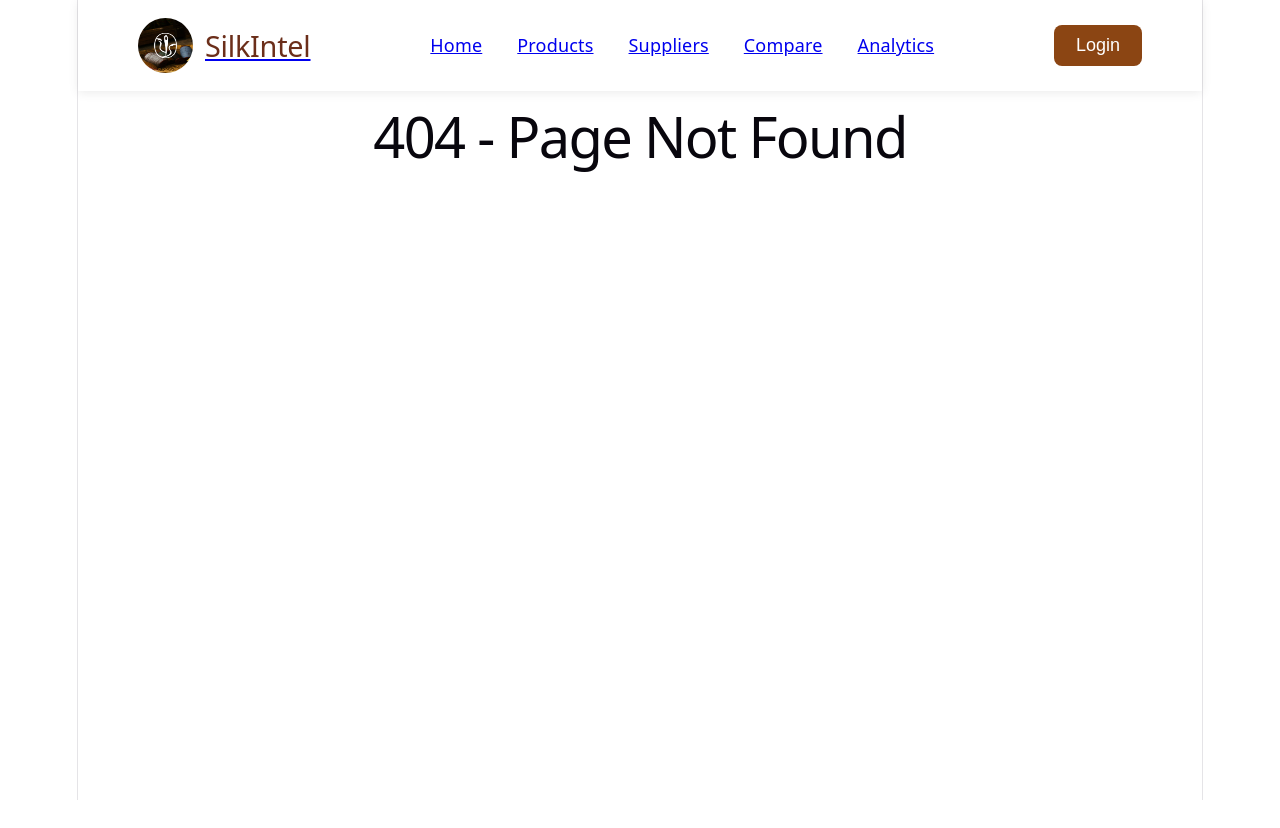
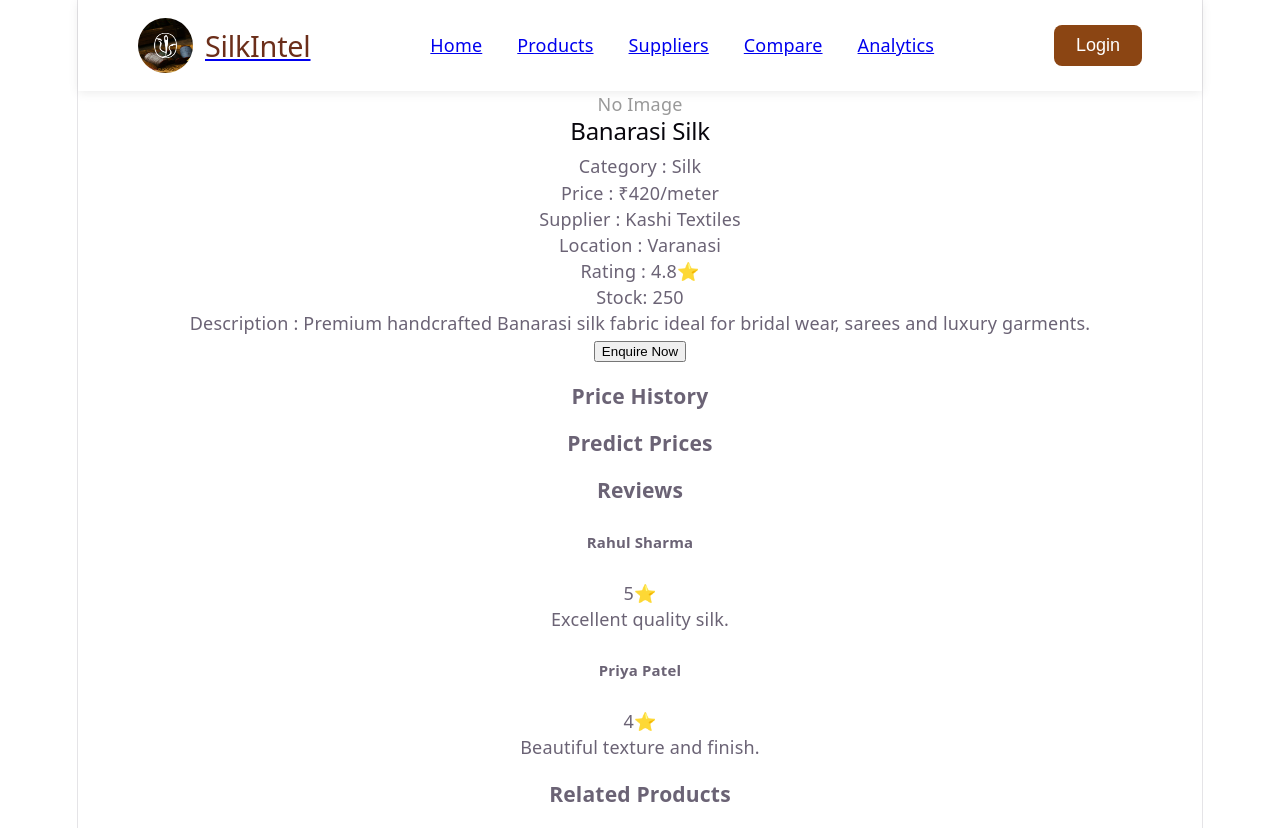
Before and after one commit to developer-krk/silk-intel, a React (Vite) app: page /products/1 in a window 1280 px wide. Before the commit this address had no page. Before the commit the page ends 800 px from the top, so only its background shows below. Built offline with nearby package versions, Linux system fonts and the light colour scheme.

Commit message:
product js updated and product details in progress

```diff
--- a/src/App.jsx
+++ b/src/App.jsx
@@ -4,6 +4,8 @@ import Products from "./pages/Products";
 import Login from "./pages/Login";
 import NotFound from "./pages/NotFound";
 import Navbar from "./components/Navbar";
+import { useParams } from "react-router-dom";
+import ProductDetails from "./pages/ProductDetails";
 function App() {
     return (
         <div>
@@ -11,6 +13,7 @@ function App() {
             <Routes>
                 <Route path="/" element={<Home />} />
                 <Route path="/products" element={<Products />} />
+                <Route path="/products/:id" element={<ProductDetails/>}/>
                 <Route path="/login" element={<Login />} />
                 <Route path="*" element={<NotFound />} />
             </Routes>
--- a/src/components/ProductCard.jsx
+++ b/src/components/ProductCard.jsx
@@ -1,5 +1,6 @@
 import "./ProductCard.css"
-function ProductCard({ name, price, city, rating, image }) {
+import { Link } from "react-router-dom";
+function ProductCard({id, name, price, city, rating, image }) {
     return (
         <div className="product-card">
 
@@ -16,9 +17,11 @@ function ProductCard({ name, price, city, rating, image }) {
             <p className="price">{price}</p>
             <p>📍 {city}</p>
             <p>⭐ {rating}</p>
-            <button>
-                View Details
-            </button>
+            <Link to={"/products/"+id}>
+                <button>
+                    View Details
+                </button>
+            </Link>
         </div>
     );
 }
--- a/src/components/ProductGrid.jsx
+++ b/src/components/ProductGrid.jsx
@@ -5,6 +5,7 @@ function ProductGrid({products}) {
             {
                 products.map((product) => <ProductCard
                     key={product.id}
+                    id ={product.id}
                     name={product.name}
                     city={product.city}
                     price={product.price}
--- a/src/data/products.js
+++ b/src/data/products.js
@@ -4,90 +4,342 @@ const products = [
         name: "Banarasi Silk",
         category: "Silk",
         city: "Varanasi",
+        supplier: "Kashi Textiles",
+        supplierId: 101,
         price: 420,
+        unit: "meter",
         rating: 4.8,
-        image: ""
+        reviewCount: 2,
+        stock: 250,
+        availability: "In Stock",
+        description:
+            "Premium handcrafted Banarasi silk fabric ideal for bridal wear, sarees and luxury garments.",
+
+        image: "",
+
+        priceHistory: [
+            { month: "Jan", price: 390 },
+            { month: "Feb", price: 400 },
+            { month: "Mar", price: 415 },
+            { month: "Apr", price: 410 },
+            { month: "May", price: 425 },
+            { month: "Jun", price: 420 }
+        ],
+
+        reviews: [
+            {
+                id: 1,
+                user: "Rahul Sharma",
+                rating: 5,
+                comment: "Excellent quality silk."
+            },
+            {
+                id: 2,
+                user: "Priya Patel",
+                rating: 4,
+                comment: "Beautiful texture and finish."
+            }
+        ]
     },
+
     {
         id: 2,
         name: "Cotton Fabric",
         category: "Cotton",
         city: "Surat",
+        supplier: "Surat Cotton Mills",
+        supplierId: 102,
         price: 180,
+        unit: "meter",
         rating: 4.6,
-        image: ""
+        reviewCount: 2,
+        stock: 420,
+        availability: "In Stock",
+        description:
+            "Soft breathable cotton fabric suitable for shirts, kurtas and casual wear.",
+
+        image: "",
+
+        priceHistory: [
+            { month: "Jan", price: 170 },
+            { month: "Feb", price: 175 },
+            { month: "Mar", price: 178 },
+            { month: "Apr", price: 182 },
+            { month: "May", price: 185 },
+            { month: "Jun", price: 180 }
+        ],
+
+        reviews: [
+            {
+                id: 3,
+                user: "Amit",
+                rating: 5,
+                comment: "Very comfortable."
+            },
+            {
+                id: 4,
+                user: "Neha",
+                rating: 4,
+                comment: "Good value for money."
+            }
+        ]
     },
+
     {
         id: 3,
         name: "Linen Blend",
         category: "Linen",
         city: "Jaipur",
+        supplier: "Pink City Fabrics",
+        supplierId: 103,
         price: 310,
+        unit: "meter",
         rating: 4.7,
-        image: ""
+        reviewCount: 2,
+        stock: 150,
+        availability: "In Stock",
+        description:
+            "Premium linen blend offering comfort with wrinkle resistance.",
+
+        image: "",
+
+        priceHistory: [
+            { month: "Jan", price: 295 },
+            { month: "Feb", price: 300 },
+            { month: "Mar", price: 305 },
+            { month: "Apr", price: 315 },
+            { month: "May", price: 320 },
+            { month: "Jun", price: 310 }
+        ],
+
+        reviews: [
+            {
+                id: 5,
+                user: "Riya",
+                rating: 5,
+                comment: "Perfect for summer."
+            },
+            {
+                id: 6,
+                user: "Karan",
+                rating: 4,
+                comment: "Nice premium feel."
+            }
+        ]
     },
+
     {
         id: 4,
         name: "Rayon Printed Fabric",
         category: "Rayon",
         city: "Ahmedabad",
+        supplier: "Gujarat Prints",
+        supplierId: 104,
         price: 220,
+        unit: "meter",
         rating: 4.5,
-        image: ""
+        reviewCount: 2,
+        stock: 380,
+        availability: "In Stock",
+        description:
+            "Designer rayon fabric with attractive floral prints.",
+
+        image: "",
+
+        priceHistory: [
+            { month: "Jan", price: 205 },
+            { month: "Feb", price: 210 },
+            { month: "Mar", price: 215 },
+            { month: "Apr", price: 225 },
+            { month: "May", price: 230 },
+            { month: "Jun", price: 220 }
+        ],
+
+        reviews: [
+            {
+                id: 7,
+                user: "Sneha",
+                rating: 5,
+                comment: "Loved the print."
+            },
+            {
+                id: 8,
+                user: "Pooja",
+                rating: 4,
+                comment: "Good quality."
+            }
+        ]
     },
     {
         id: 5,
         name: "Kanchipuram Silk",
         category: "Silk",
         city: "Kanchipuram",
+        supplier: "Tamil Silk House",
+        supplierId: 105,
         price: 550,
+        unit: "meter",
         rating: 4.9,
-        image: ""
+        reviewCount: 2,
+        stock: 90,
+        availability: "In Stock",
+        description:
+            "Authentic Kanchipuram silk known for its durability and rich weaving.",
+
+        image: "",
+
+        priceHistory: [
+            { month: "Jan", price: 520 },
+            { month: "Feb", price: 530 },
+            { month: "Mar", price: 535 },
+            { month: "Apr", price: 545 },
+            { month: "May", price: 555 },
+            { month: "Jun", price: 550 }
+        ],
+
+        reviews: [
+            {
+                id: 9,
+                user: "Anjali",
+                rating: 5,
+                comment: "Luxury quality."
+            },
+            {
+                id: 10,
+                user: "Meena",
+                rating: 5,
+                comment: "Worth every rupee."
+            }
+        ]
     },
+
     {
         id: 6,
         name: "Organic Cotton",
         category: "Cotton",
         city: "Coimbatore",
+        supplier: "Eco Cotton India",
+        supplierId: 106,
         price: 260,
+        unit: "meter",
         rating: 4.7,
-        image: ""
+        reviewCount: 2,
+        stock: 300,
+        availability: "In Stock",
+        description:
+            "Eco-friendly organic cotton with premium softness.",
+
+        image: "",
+
+        priceHistory: [
+            { month: "Jan", price: 245 },
+            { month: "Feb", price: 250 },
+            { month: "Mar", price: 255 },
+            { month: "Apr", price: 265 },
+            { month: "May", price: 270 },
+            { month: "Jun", price: 260 }
+        ],
+
+        reviews: [
+            {
+                id: 11,
+                user: "Harsh",
+                rating: 5,
+                comment: "Very soft."
+            },
+            {
+                id: 12,
+                user: "Komal",
+                rating: 4,
+                comment: "Good eco-friendly product."
+            }
+        ]
     },
+
     {
         id: 7,
         name: "Pure Linen",
         category: "Linen",
         city: "Ludhiana",
+        supplier: "Punjab Linen",
+        supplierId: 107,
         price: 390,
+        unit: "meter",
         rating: 4.8,
-        image: ""
+        reviewCount: 2,
+        stock: 170,
+        availability: "In Stock",
+        description:
+            "High-quality breathable pure linen fabric.",
+
+        image: "",
+
+        priceHistory: [
+            { month: "Jan", price: 365 },
+            { month: "Feb", price: 370 },
+            { month: "Mar", price: 380 },
+            { month: "Apr", price: 395 },
+            { month: "May", price: 400 },
+            { month: "Jun", price: 390 }
+        ],
+
+        reviews: [
+            {
+                id: 13,
+                user: "Saurabh",
+                rating: 5,
+                comment: "Premium quality."
+            },
+            {
+                id: 14,
+                user: "Akash",
+                rating: 4,
+                comment: "Nice fabric."
+            }
+        ]
     },
+
     {
         id: 8,
         name: "Designer Rayon",
         category: "Rayon",
         city: "Surat",
+        supplier: "Surat Fashion Fabrics",
+        supplierId: 108,
         price: 240,
+        unit: "meter",
         rating: 4.4,
-        image: ""
-    },
-    {
-        id: 9,
-        name: "Merino Wool",
-        category: "Wool",
-        city: "Shimla",
-        price: 640,
-        rating: 4.9,
-        image: ""
-    },
-    {
-        id: 10,
-        name: "Denim Fabric",
-        category: "Denim",
-        city: "Ahmedabad",
-        price: 340,
-        rating: 4.6,
-        image: ""
+        reviewCount: 2,
+        stock: 260,
+        availability: "In Stock",
+        description:
+            "Lightweight designer rayon fabric for trendy garments.",
+
+        image: "",
+
+        priceHistory: [
+            { month: "Jan", price: 225 },
+            { month: "Feb", price: 230 },
+            { month: "Mar", price: 235 },
+            { month: "Apr", price: 245 },
+            { month: "May", price: 250 },
+            { month: "Jun", price: 240 }
+        ],
+
+        reviews: [
+            {
+                id: 15,
+                user: "Divya",
+                rating: 4,
+                comment: "Looks stylish."
+            },
+            {
+                id: 16,
+                user: "Rohit",
+                rating: 5,
+                comment: "Satisfied with quality."
+            }
+        ]
     }
 ];
 
--- a/src/pages/ProductDetails.jsx
+++ b/src/pages/ProductDetails.jsx
@@ -0,0 +1,82 @@
+import { useParams } from "react-router-dom"
+import products from "../data/products";
+function ProductInfo({ product }) {
+
+    return (
+        <section>
+            {product.image ?
+                <img src={product.image} alt={product.name} />
+                :
+                <div className="image-placeholder">
+                    No Image
+                </div>
+            }
+            <h2>{product.name}</h2>
+            <p>Category : {product.category}</p>
+            <p>Price : ₹{product.price}/meter</p>
+            <p>Supplier : {product.supplier}</p>
+            <p>Location : {product.city}</p>
+            <p>Rating : {product.rating}⭐️</p>
+            <p>Stock: {product.stock}</p>
+            <p>Description : {product.description}</p>
+            <button>Enquire Now</button>
+        </section>
+    )
+}
+function PriceHistory({ priceHistory }) {
+    return (
+        <div>
+            <h3>Price History</h3>
+        </div>
+    )
+}
+function PricePrediction() {
+    return (
+        <div>
+            <h3>Predict Prices</h3>
+        </div>
+    )
+}
+function Review({ review }) {
+    return (
+        <div>
+            <h5>{review.user}</h5>
+            <p>{review.rating}⭐️</p>
+            <p>{review.comment}</p>
+        </div>
+    )
+}
+function Reviews({ reviews }) {
+    return (
+        <div>
+            <h3>Reviews</h3>
+            {
+                reviews.map((review) => <Review key={review.id} review={review} />)
+            }
+        </div>
+    )
+}
+function RelatedProducts({ product }) {
+    return (
+        <div>
+            <h3>Related Products</h3>
+        </div>
+    )
+}
+function ProductDetails() {
+    const { id } = useParams();
+    const product = products.find((product) => product.id === Number(id))
+    if (!product) {
+        return <h2>Product Not Found</h2>;
+    }
+    return (
+        <div>
+            <ProductInfo product={product} />
+            <PriceHistory priceHistory={product.priceHistory} />
+            <PricePrediction />
+            <Reviews reviews={product.reviews} />
+            <RelatedProducts product={product} />
+        </div>
+    )
+}
+export default ProductDetails
```
